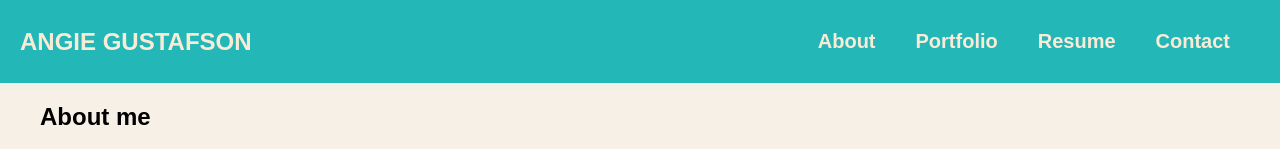
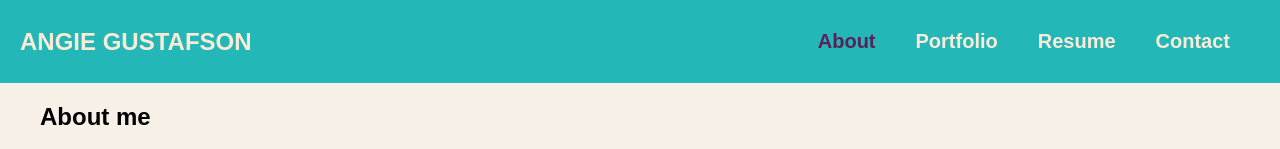
Before and after one commit to angiebunk1/AG-Portfolio, a React (Create React App) app: page / in a window 1280 px wide. Shown: the top 149 px of the page. Built offline with nearby package versions, Linux system fonts and the light colour scheme.

Commit message:
fixed nav highlight

```diff
--- a/src/App.css
+++ b/src/App.css
@@ -63,6 +63,10 @@ a {
 
 .nav li:hover {
   cursor: pointer;
+}
+
+.nav li.active {
+  color:#5a215a;
 }
 
 footer {
--- a/src/components/Navigation/index.js
+++ b/src/components/Navigation/index.js
@@ -9,7 +9,7 @@ function Navigation (props) {
         <nav>
             <ul className="nav">
                 {sections.map((Section) => (
-                    <li sectionName={`${currentSection.name === Section.name && 'highlight'}`} key={Section.name}>
+                    <li className={`${currentSection.name === Section.name && 'active'}`} key={Section.name}>
                         <span onClick={() => setCurrentSection(Section)}>{Section.name}</span>
                     </li>
                 ))}
```
